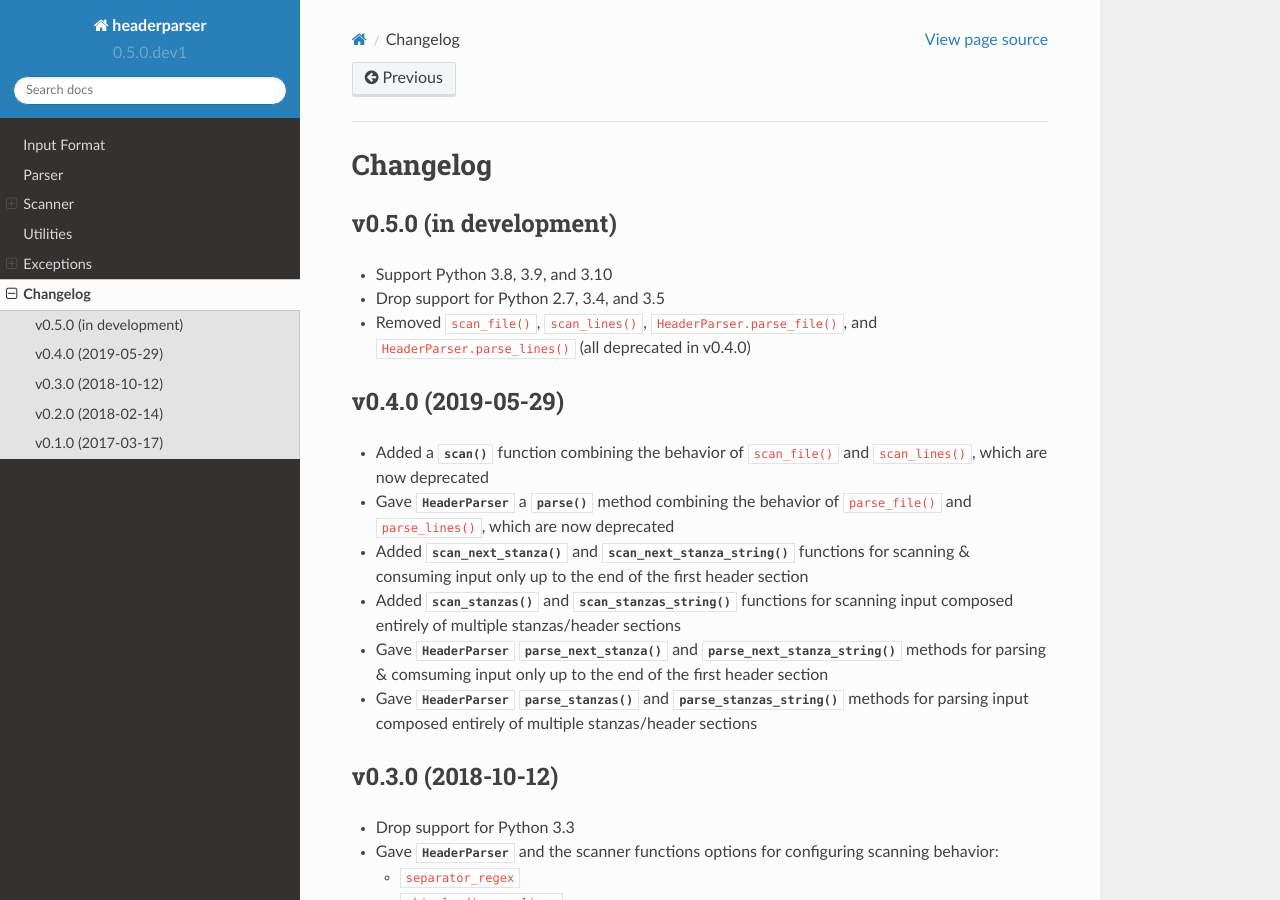
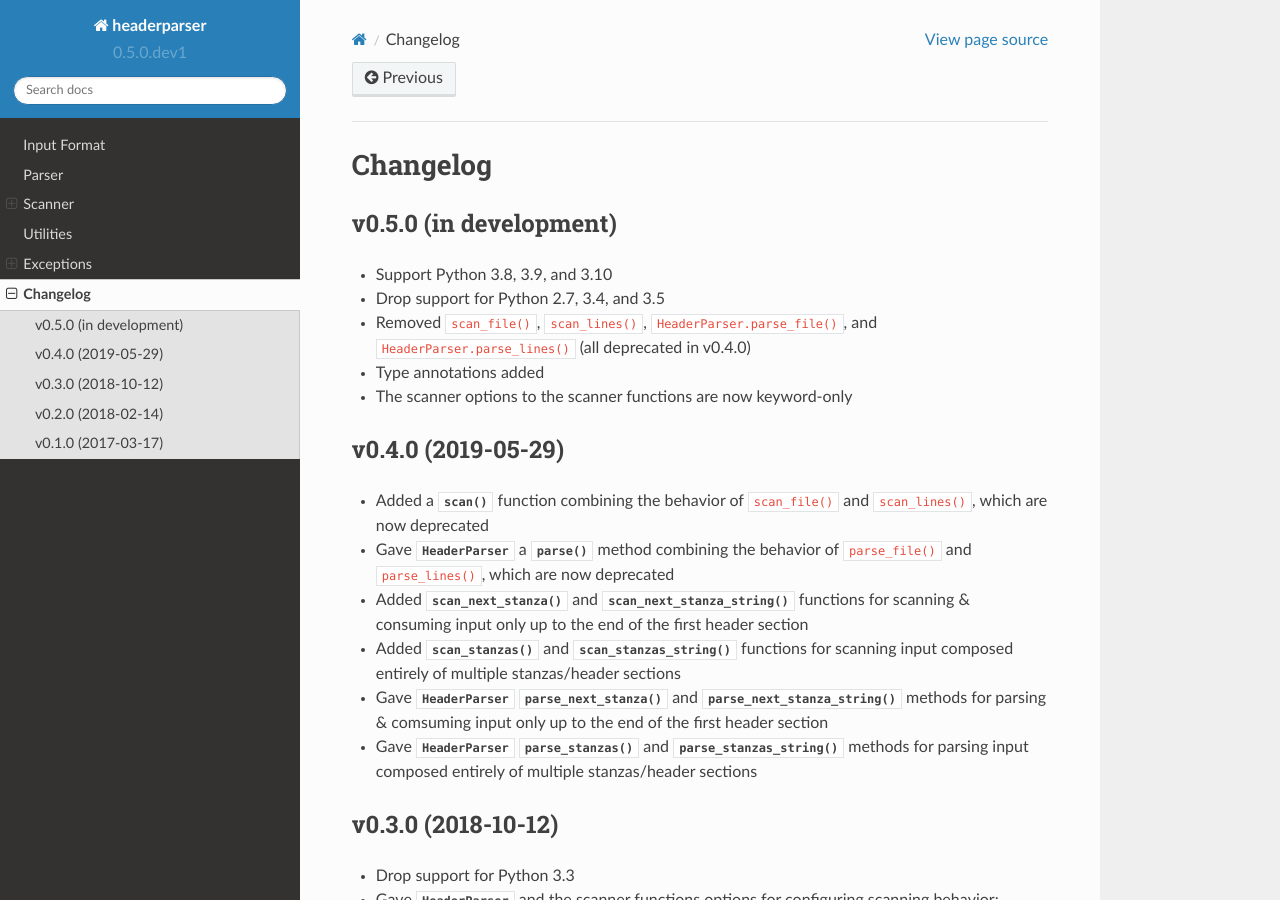
Before and after one commit to wheelodex/headerparser, a Sphinx documentation site: the page built from docs/changelog.rst, in a window 1280 px wide and 900 px high. Built offline with Sphinx 7.4.7 and the Read the Docs theme 2.0.0, drawn with Linux system fonts in a browser that asks for light colours.

Commit message:
Make scanner options keyword-only

```diff
--- a/docs/changelog.rst
+++ b/docs/changelog.rst
@@ -9,6 +9,8 @@ v0.5.0 (in development)
 - Drop support for Python 2.7, 3.4, and 3.5
 - Removed ``scan_file()``, ``scan_lines()``, ``HeaderParser.parse_file()``, and
   ``HeaderParser.parse_lines()`` (all deprecated in v0.4.0)
+- Type annotations added
+- The scanner options to the scanner functions are now keyword-only
 
 
 v0.4.0 (2019-05-29)
--- a/docs/scanner.rst
+++ b/docs/scanner.rst
@@ -76,3 +76,6 @@ functions in order to configure scanning behavior:
 
 .. versionadded:: 0.3.0
     ``separator_regex``, ``skip_leading_newlines``
+
+.. versionchanged:: 0.5.0
+    The scanner options are now keyword-only.
```
Also changed, not shown: CHANGELOG.md (+2 -0 lines), 1 other file.
